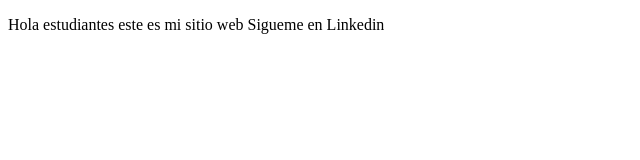
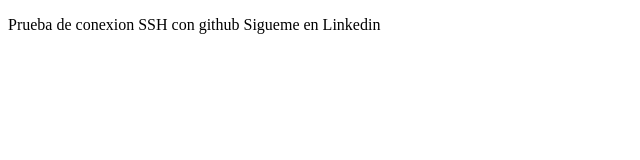
Before and after one commit to jacris1989/Prework, a plain HTML site: page index.html in a window 1280 px wide. Shown: the full height of the page, 0-640 px from the left. Drawn offline with Linux system fonts and the light colour scheme.

Commit message:
cambio de parrafo

```diff
--- a/index.html
+++ b/index.html
@@ -8,7 +8,7 @@
 </head>
 <body>
     <p>
-        Hola estudiantes este es mi sitio web
+        Prueba de conexion SSH con github
         Sigueme en Linkedin
     </p>
 
```
